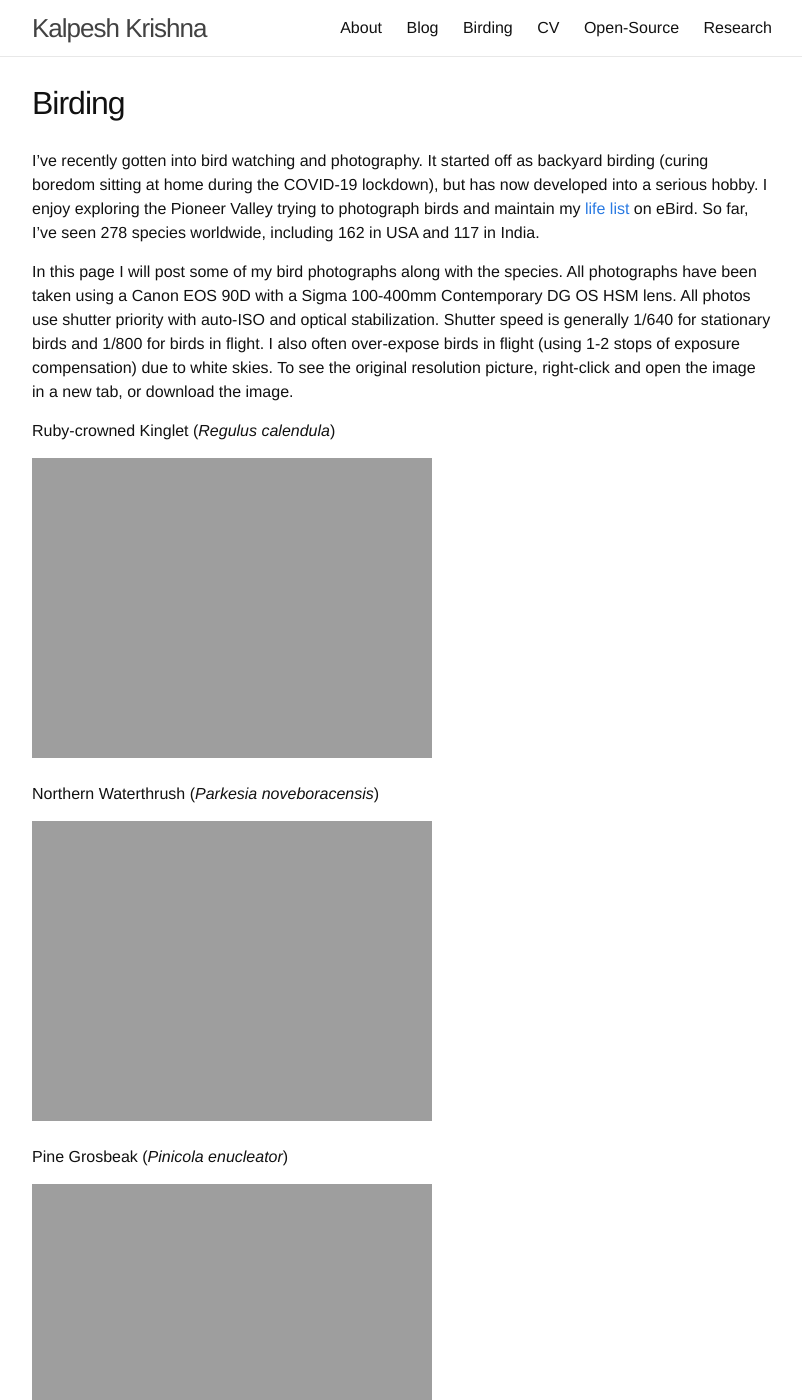
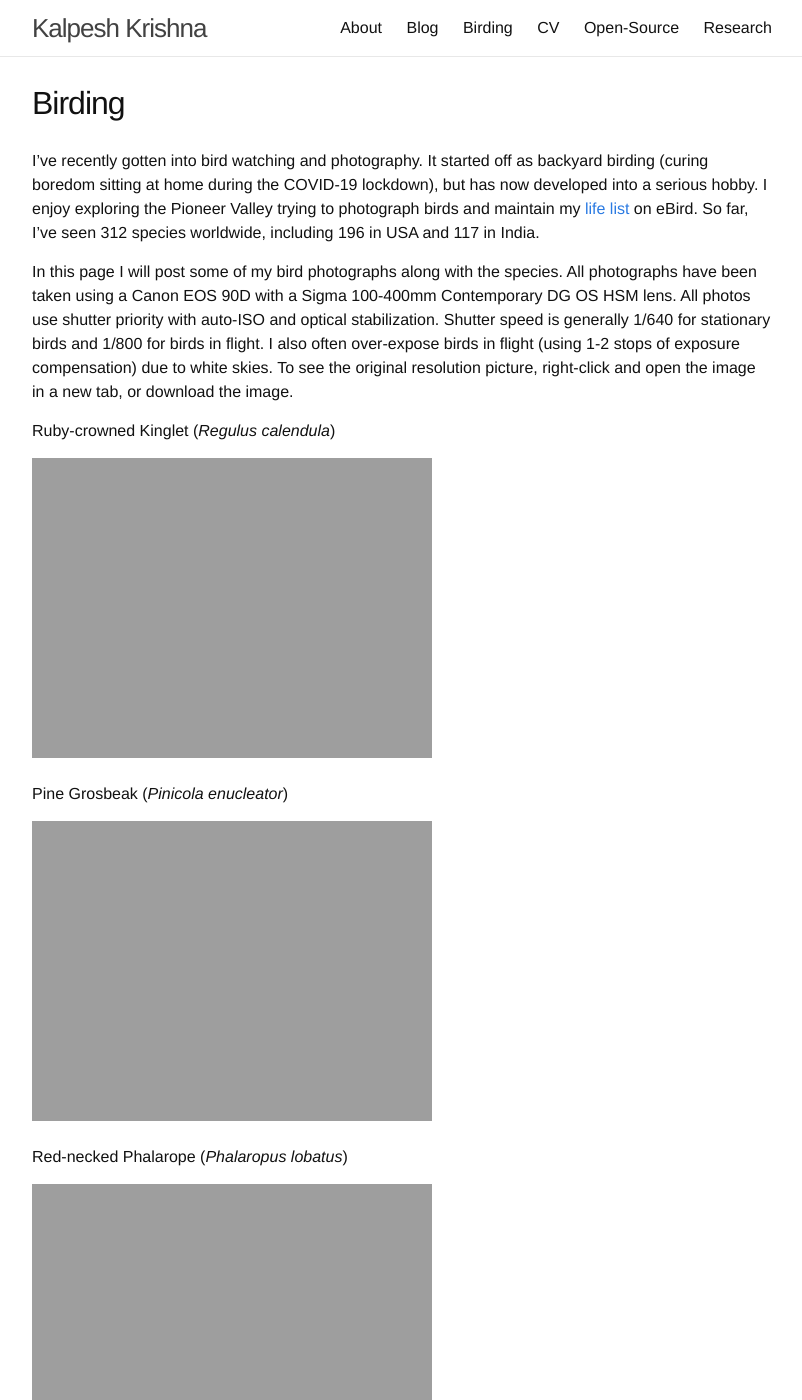
Before and after one commit to martiansideofthemoon/martiansideofthemoon.github.io, a Jekyll site: the page built from _pages/bird_photography.md, in a window 1280 px wide and 1400 px high. Shown: the whole window, without its empty margins (238-1040 px from the left). Built offline with Jekyll 4.4.1, drawn with Linux system fonts in a browser that asks for light colours; comment, search, counter and statistics services are not loaded; some of the changed text lies outside the part shown.

Commit message:
Adding more bird photos

```diff
--- a/_pages/bird_photography.md
+++ b/_pages/bird_photography.md
@@ -4,7 +4,7 @@ title: Birding
 permalink: /birding/
 ---
 
-I've recently gotten into bird watching and photography. It started off as backyard birding (curing boredom sitting at home during the COVID-19 lockdown), but has now developed into a serious hobby. I enjoy exploring the Pioneer Valley trying to photograph birds and maintain my [life list](https://ebird.org/profile/MTgwMDY0OQ/world) on eBird. So far, I've seen 278 species worldwide, including 162 in USA and 117 in India.
+I've recently gotten into bird watching and photography. It started off as backyard birding (curing boredom sitting at home during the COVID-19 lockdown), but has now developed into a serious hobby. I enjoy exploring the Pioneer Valley trying to photograph birds and maintain my [life list](https://ebird.org/profile/MTgwMDY0OQ/world) on eBird. So far, I've seen 312 species worldwide, including 196 in USA and 117 in India.
 
 In this page I will post some of my bird photographs along with the species. All photographs have been taken using a Canon EOS 90D with a Sigma 100-400mm Contemporary DG OS HSM lens. All photos use shutter priority with auto-ISO and optical stabilization. Shutter speed is generally 1/640 for stationary birds and 1/800 for birds in flight. I also often over-expose birds in flight (using 1-2 stops of exposure compensation) due to white skies. To see the original resolution picture, right-click and open the image in a new tab, or download the image.
 
@@ -15,13 +15,28 @@ In this page I will post some of my bird photographs along with the species. All
 
 <br /><br />
 
-<p>Northern Waterthrush (<i>Parkesia noveboracensis</i>)</p>
-<img src="{{ site.url }}/assets/birding/northern_waterthrush.jpg" />
+<p>Pine Grosbeak (<i>Pinicola enucleator</i>)</p>
+<img src="{{ site.url }}/assets/birding/pine_grosbeak.jpg" />
 
 <br /><br />
 
-<p>Pine Grosbeak (<i>Pinicola enucleator</i>)</p>
-<img src="{{ site.url }}/assets/birding/pine_grosbeak.jpg" />
+<p>Red-necked Phalarope (<i>Phalaropus lobatus</i>)</p>
+<img src="{{ site.url }}/assets/birding/red_necked_phalarope.jpg" />
+
+<br /><br />
+
+<p>American Robin (<i>Turdus migratorius</i>)</p>
+<img src="{{ site.url }}/assets/birding/robin.jpg" />
+
+<br /><br />
+
+<p>Willet (<i>Tringa semipalmata</i>)</p>
+<img src="{{ site.url }}/assets/birding/willet.jpg" />
+
+<br /><br />
+
+<p>Northern Waterthrush (<i>Parkesia noveboracensis</i>)</p>
+<img src="{{ site.url }}/assets/birding/northern_waterthrush.jpg" />
 
 <br /><br />
 
@@ -30,8 +45,23 @@ In this page I will post some of my bird photographs along with the species. All
 
 <br /><br />
 
+<p>Yellow-rumped Warbler (<i>Setophaga coronata</i>)</p>
+<img src="{{ site.url }}/assets/birding/yellow_rumped_warbler.jpg" />
+
+<br /><br />
+
+<p>Snowy Owl (<i>Bubo scandiacus</i>)</p>
+<img src="{{ site.url }}/assets/birding/snowy.jpg" />
+
+<br /><br />
+
 <p>Evening Grosbeak (<i>Coccothraustes vespertinus</i>)</p>
 <img src="{{ site.url }}/assets/birding/evening_grosbeak.jpg" />
+
+<br /><br />
+
+<p>Bald Eagle (<i>Haliaeetus leucocephalus</i>)</p>
+<img src="{{ site.url }}/assets/birding/bald_eagle.jpg" />
 
 <br /><br />
 
@@ -47,6 +77,11 @@ In this page I will post some of my bird photographs along with the species. All
 
 <br /><br />
 
+<p>Veery (<i>Catharus fuscescens</i>)</p>
+<img src="{{ site.url }}/assets/birding/veery.jpg" />
+
+<br /><br />
+
 <p>Tree Swallow (<i>Tachycineta bicolor</i>)</p>
 <img src="{{ site.url }}/assets/birding/tree_swallow.jpg" />
 
@@ -54,11 +89,6 @@ In this page I will post some of my bird photographs along with the species. All
 
 <p>Yellow-throated Vireo (<i>Vireo flavifrons</i>)</p>
 <img src="{{ site.url }}/assets/birding/yellow_throat_vireo.JPG" />
-
-<br /><br />
-
-<p>Bald Eagle (<i>Haliaeetus leucocephalus</i>)</p>
-<img src="{{ site.url }}/assets/birding/bald_eagle.jpg" />
 
 <br /><br />
 
@@ -78,12 +108,12 @@ In this page I will post some of my bird photographs along with the species. All
 
 <br /><br />
 
-<p>Red-winged Blackbird (<i>Agelaius phoeniceus</i>)</p>
+<!-- <p>Red-winged Blackbird (<i>Agelaius phoeniceus</i>)</p>
 <img src="{{ site.url }}/assets/birding/redwing.jpg" />
 
-<br /><br />
+<br /><br /> -->
 
-<p>Barred Owl (<i>Strix varia</i>)</p>
+<!-- <p>Barred Owl (<i>Strix varia</i>)</p>
 <div class="image123">
 <div class="imgContainer" style="width: 49%;">
 <img src="{{ site.url }}/assets/birding/barred_owl_1.JPG" />
@@ -97,7 +127,7 @@ In this page I will post some of my bird photographs along with the species. All
 <img src="{{ site.url }}/assets/birding/barred_owl_2.JPG" />
 </div>
 
-<br /><br />
+<br /><br /> -->
 
 <p>Peregrine Falcon (<i> Falco peregrinus</i>)</p>
 <div class="image123">
```
Also changed, not shown: assets/birding/snowy.jpg (added), 5 other files.
